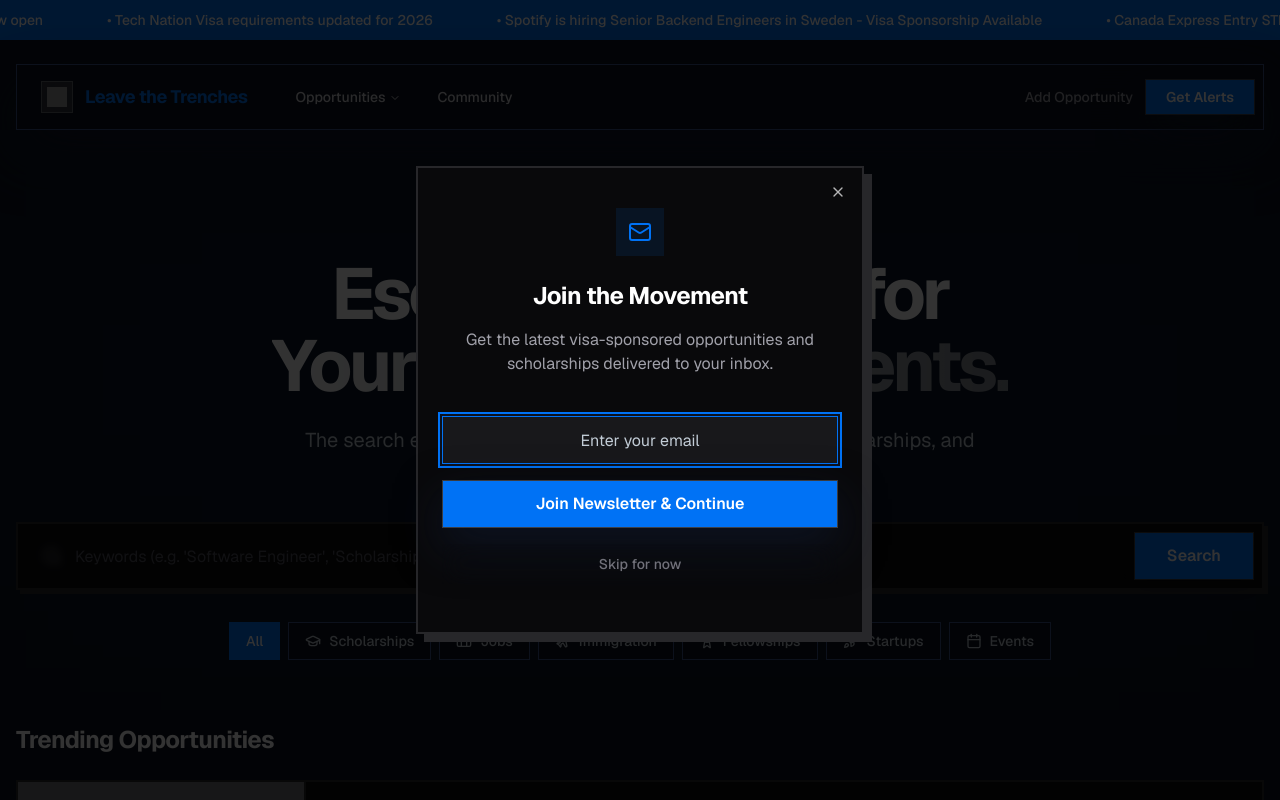
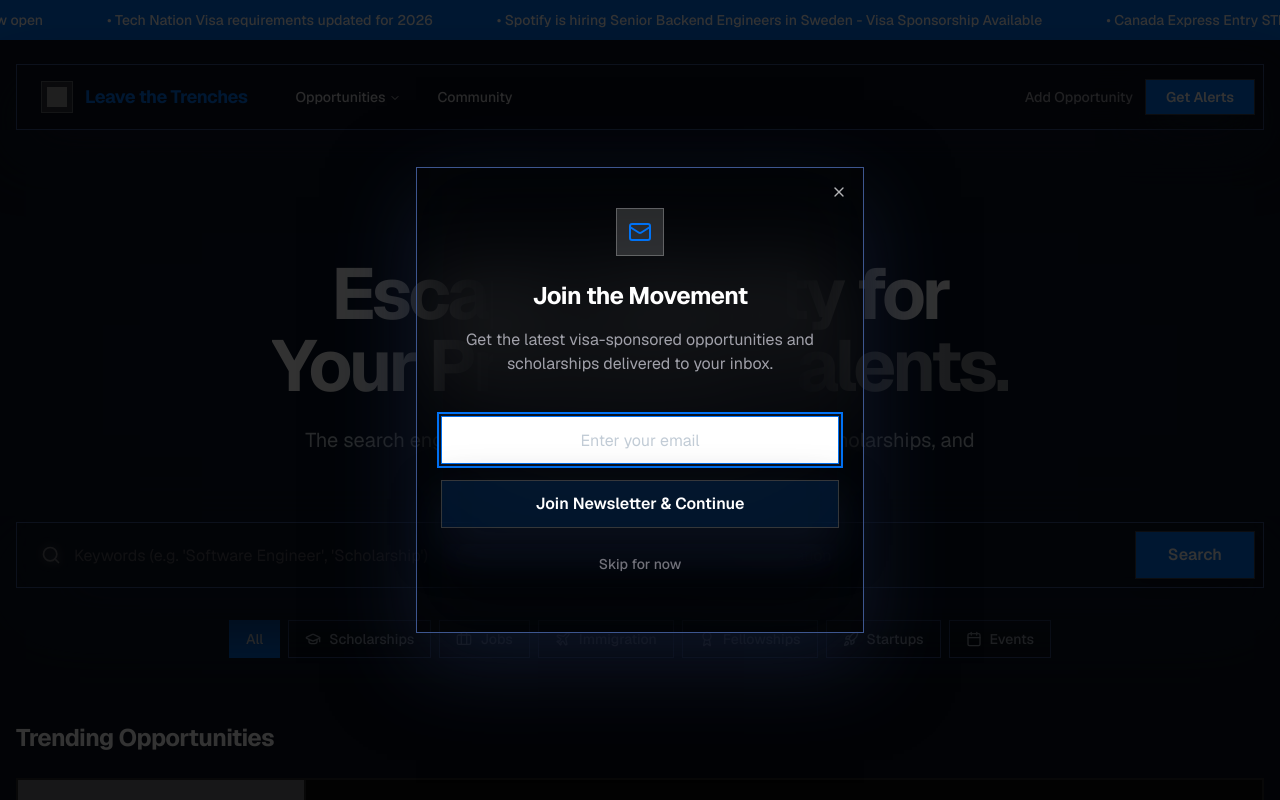
Before and after one commit to goodylili/leavethetrenches, a Next.js app: page / in a window 1280 px wide. Shown: the top 800 px of the page. Built offline with nearby package versions, Linux system fonts and the light colour scheme; grey boxes are pictures that could not be loaded.

Commit message:
Apply liquid glass styling to hero search and email modal

```diff
--- a/src/app/page.tsx
+++ b/src/app/page.tsx
@@ -940,7 +940,7 @@ export default function Home() {
             </p>
 
             {/* Search Box Container */}
-            <div className="bg-zinc-950 border-2 border-zinc-800 shadow-[4px_4px_0px_0px_#27272a] hover:border-primary hover:shadow-[4px_4px_0px_0px_var(--primary)] p-2 rounded-none flex flex-col md:flex-row gap-2 w-full mx-auto animate-in fade-in zoom-in duration-700 slide-in-from-bottom-4 delay-200 transition-all">
+            <div className="border border-white/18 bg-white/10/80 backdrop-blur-2xl bg-clip-padding shadow-[0_30px_80px_rgba(15,23,42,0.95)] p-2 rounded-none flex flex-col md:flex-row gap-2 w-full mx-auto animate-in fade-in zoom-in duration-700 slide-in-from-bottom-4 delay-200 transition-all">
               <div className="relative flex-1 group">
                 <SearchIcon className="absolute left-4 top-3.5 h-5 w-5 text-zinc-500 group-focus-within:text-zinc-200 transition-colors" />
                 <Input
@@ -950,7 +950,7 @@ export default function Home() {
                   onChange={(e) => setSearchTerm(e.target.value)}
                 />
               </div>
-              <div className="w-px bg-zinc-900 my-2 hidden md:block" />
+              <div className="w-px bg-white/10 my-2 hidden md:block" />
               <div className="relative flex-1 md:flex-[0.6] group">
                 <MapPinIcon className="absolute left-4 top-3.5 h-5 w-5 text-zinc-500 group-focus-within:text-zinc-200 transition-colors z-10" />
                 <ComboboxInput
--- a/src/components/OnboardingModal.tsx
+++ b/src/components/OnboardingModal.tsx
@@ -94,11 +94,11 @@ export function OnboardingModal({ onComplete, open: controlledOpen, onOpenChange
             if (setIsOpen) setIsOpen(open);
         }}>
             {trigger && trigger}
-            <DialogContent className="sm:max-w-md border-2 border-zinc-800 bg-zinc-950 text-white shadow-[8px_8px_0px_0px_#27272a] rounded-none">
+            <DialogContent className="sm:max-w-md border border-white/18 bg-white/10/85 text-white shadow-[0_30px_80px_rgba(15,23,42,0.95)] rounded-none backdrop-blur-2xl bg-clip-padding">
                 <DialogHeader>
                     {step === 1 ? (
                         <div className="flex flex-col items-center text-center space-y-4 pt-4">
-                            <div className="h-12 w-12 rounded-none bg-primary/10 flex items-center justify-center mb-2">
+                            <div className="h-12 w-12 rounded-none border border-white/25 bg-white/15 flex items-center justify-center mb-2 backdrop-blur-sm">
                                 <Mail className="h-6 w-6 text-primary" />
                             </div>
                             <DialogTitle className="text-2xl font-bold">Join the Movement</DialogTitle>
@@ -108,7 +108,7 @@ export function OnboardingModal({ onComplete, open: controlledOpen, onOpenChange
                         </div>
                     ) : (
                         <div className="flex flex-col items-center text-center space-y-4 pt-4">
-                            <div className="h-12 w-12 rounded-none bg-primary/10 flex items-center justify-center mb-2">
+                            <div className="h-12 w-12 rounded-none border border-white/25 bg-white/15 flex items-center justify-center mb-2 backdrop-blur-sm">
                                 <Globe className="h-6 w-6 text-primary" />
                             </div>
                             <DialogTitle className="text-2xl font-bold">Personalize Your Feed</DialogTitle>
@@ -124,11 +124,11 @@ export function OnboardingModal({ onComplete, open: controlledOpen, onOpenChange
                         <div className="space-y-4">
                             <Input
                                 placeholder="Enter your email"
-                                className="bg-zinc-900 border-zinc-700 h-12 text-base text-center focus-visible:ring-primary focus-visible:border-primary"
+                                className="h-12 text-base text-center border-white/25 bg-white/10/80 focus-visible:ring-primary focus-visible:border-primary"
                                 value={email}
                                 onChange={(e) => setEmail(e.target.value)}
                             />
-                            <Button onClick={handleNext} className="w-full h-12 text-base font-semibold rounded-none bg-primary text-primary-foreground hover:bg-primary/90">
+                            <Button onClick={handleNext} className="w-full h-12 text-base font-semibold rounded-none">
                                 Join Newsletter & Continue
                             </Button>
                             <Button variant="ghost" onClick={() => { if(setIsOpen) setIsOpen(false); }} className="w-full text-zinc-500 hover:text-primary">
@@ -138,10 +138,10 @@ export function OnboardingModal({ onComplete, open: controlledOpen, onOpenChange
                     ) : (
                         <div className="space-y-4">
                             <Select value={country} onValueChange={setCountry}>
-                                <SelectTrigger className="w-full h-12 bg-zinc-900 border-zinc-700 focus:ring-primary">
+                                <SelectTrigger className="w-full h-12 bg-white/5 border-white/25 backdrop-blur-sm">
                                     <SelectValue placeholder="Select your country of origin" />
                                 </SelectTrigger>
-                                <SelectContent className="bg-zinc-900 border-zinc-700 text-white">
+                                <SelectContent className="bg-slate-900/90 border-white/20 text-white backdrop-blur-xl">
                                     <SelectGroup>
                                         <SelectLabel>Africa</SelectLabel>
                                         {COUNTRIES.filter(c => ["Nigeria", "Ghana", "Kenya", "South Africa", "Egypt", "Uganda", "Rwanda", "Ethiopia"].includes(c)).map(c => (
```
